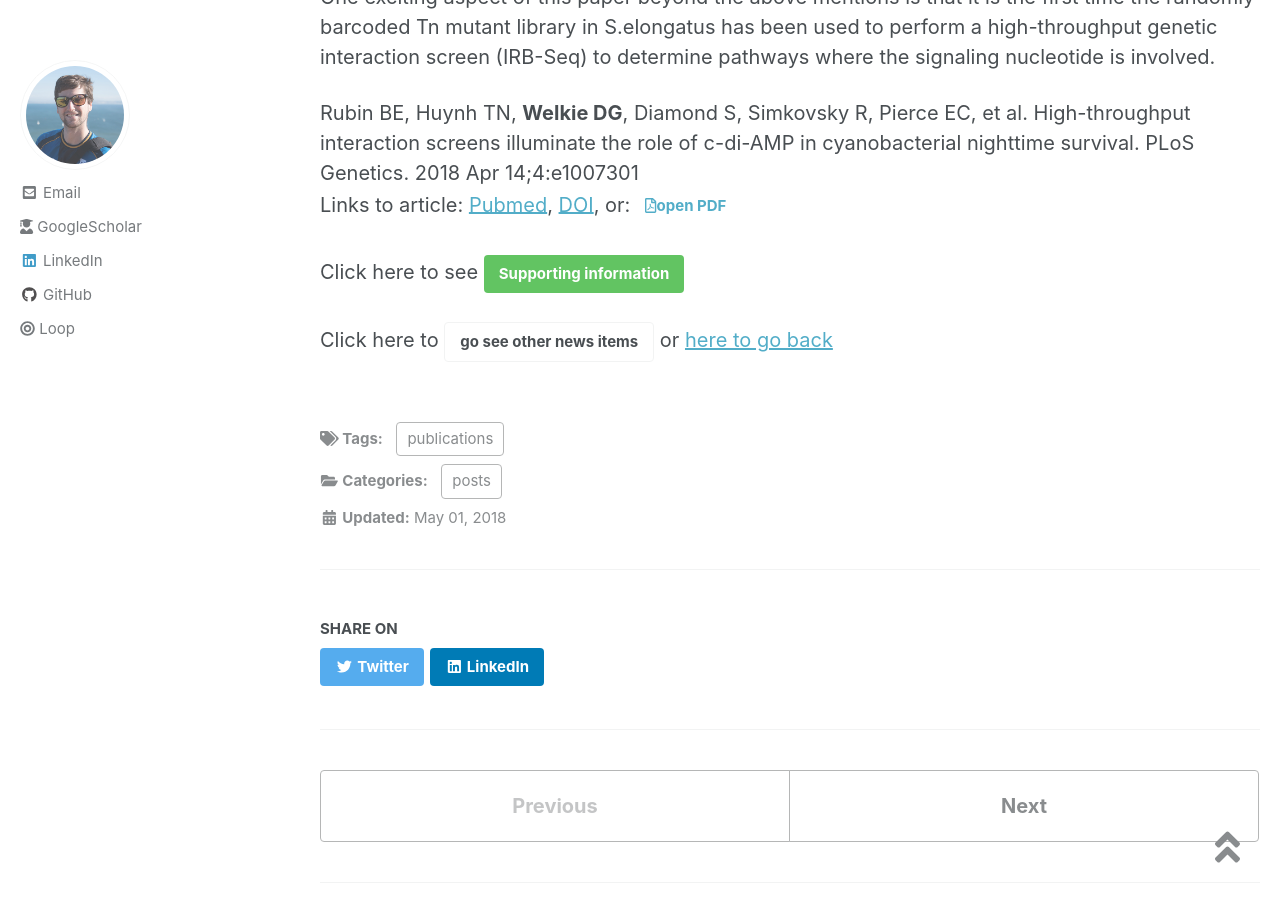
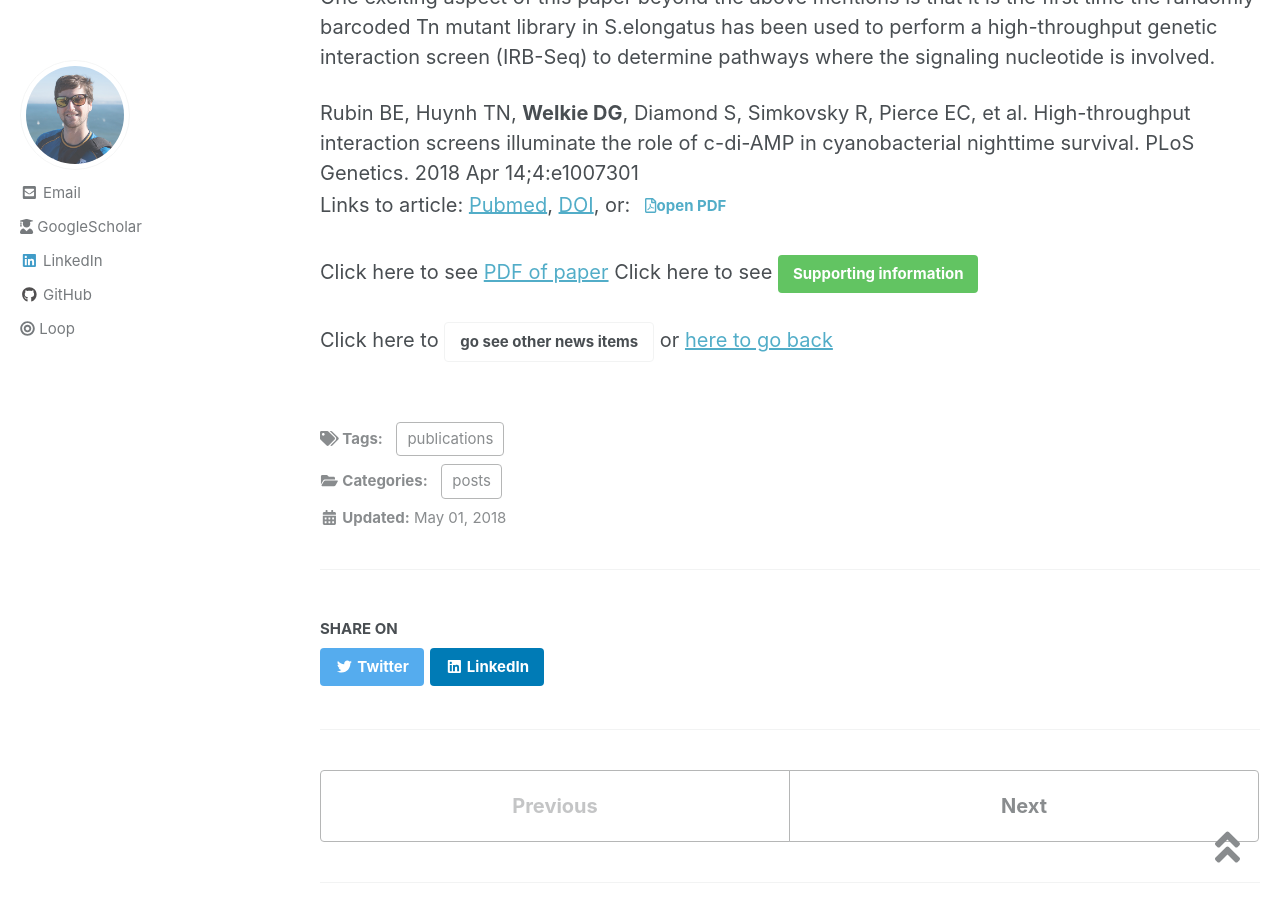
Before and after one commit to dwelkie/dwelkie.github.io, a Jekyll site: the page built from _posts/2018-05-01-IRB-Seq.md, in a window 1280 px wide and 900 px high, scrolled down 482 px. Built offline with Jekyll 4.4.1, drawn with Linux system fonts in a browser that asks for light colours; nearby versions of some CDN libraries.

Commit message:
Update 2018-05-01-IRB-Seq.md

```diff
--- a/_posts/2018-05-01-IRB-Seq.md
+++ b/_posts/2018-05-01-IRB-Seq.md
@@ -16,6 +16,7 @@ One exciting aspect of this paper beyond the above mentions is that it is the fi
 Rubin BE, Huynh TN, **Welkie DG**, Diamond S, Simkovsky R, Pierce EC, et al. High-throughput interaction screens illuminate the role of c-di-AMP in cyanobacterial nighttime survival. PLoS Genetics. 2018 Apr 14;4:e1007301 <br/>
 Links to article: [Pubmed](https://www.ncbi.nlm.nih.gov/pubmed/29608558){:target="_blank"}, [DOI](https://doi.org/10.1371/journal.pgen.1007301){:target="_blank"}, or:<a class="btn btn-success btn-lg" href="https://drive.google.com/open?id=1YF5qtAZzlKsyA7ic3LZSWBq-Pe6_eSSJ" target="_blank" ><i class="far fa-file-pdf"></i>open PDF
 
+Click here to see [PDF of paper](href="https://drive.google.com/open?id=1YF5qtAZzlKsyA7ic3LZSWBq-Pe6_eSSJ" target="_blank")
 Click here to see [Supporting information](https://drive.google.com/open?id=1orNzKlHf8tvoxjiDewd9VhWf1uN9vFcw){: .btn .btn--success}
 
 
```
